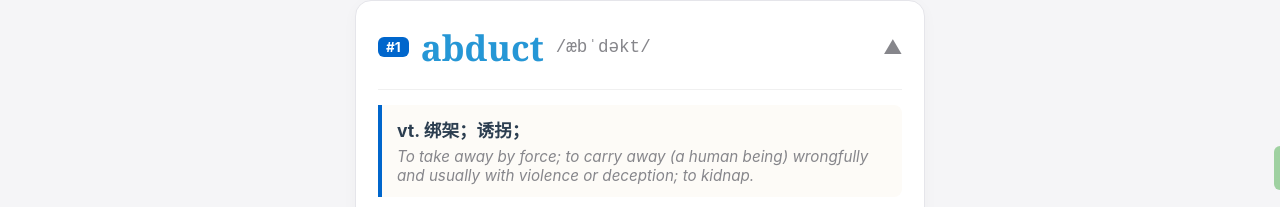
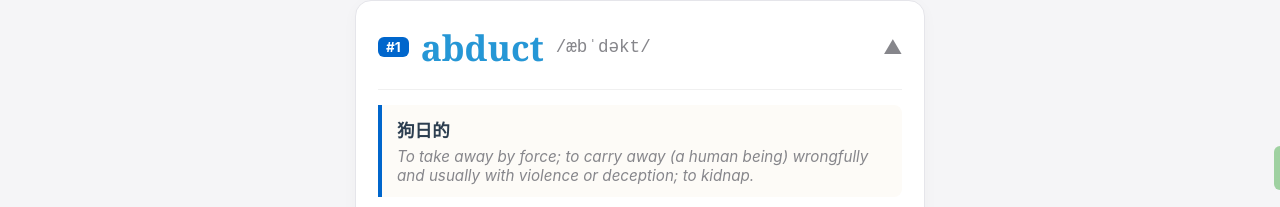
Before and after one commit to moodHappy/DailyFiveWords, a plain HTML site: page docs/2026/6/2026_6_27_2142.html in a window 1280 px wide. Shown: the part 174-381 px from the top of the page. Drawn offline with Linux system fonts and the light colour scheme.

Commit message:
Update docs/2026/6/2026_6_27_2142.html via Web Edit

```diff
--- a/docs/2026/6/2026_6_27_2142.html
+++ b/docs/2026/6/2026_6_27_2142.html
@@ -660,7 +660,7 @@ relin-hc relin-highlight[data-relin-meta^="starred"]:not([data-relin-mastered])[
 
             <div id="content-0" class="word-content" style="display: block;">
                 <div class="definition-box">
-                    <div class="def-zh editable-node">vt. 绑架；诱拐；</div>
+                    <div class="def-zh editable-node">狗日的</div>
                     <div class="def-en editable-node">To take away by force; to carry away (a human being) wrongfully and usually with violence or deception; to kidnap.</div>
                 </div>
 
```
